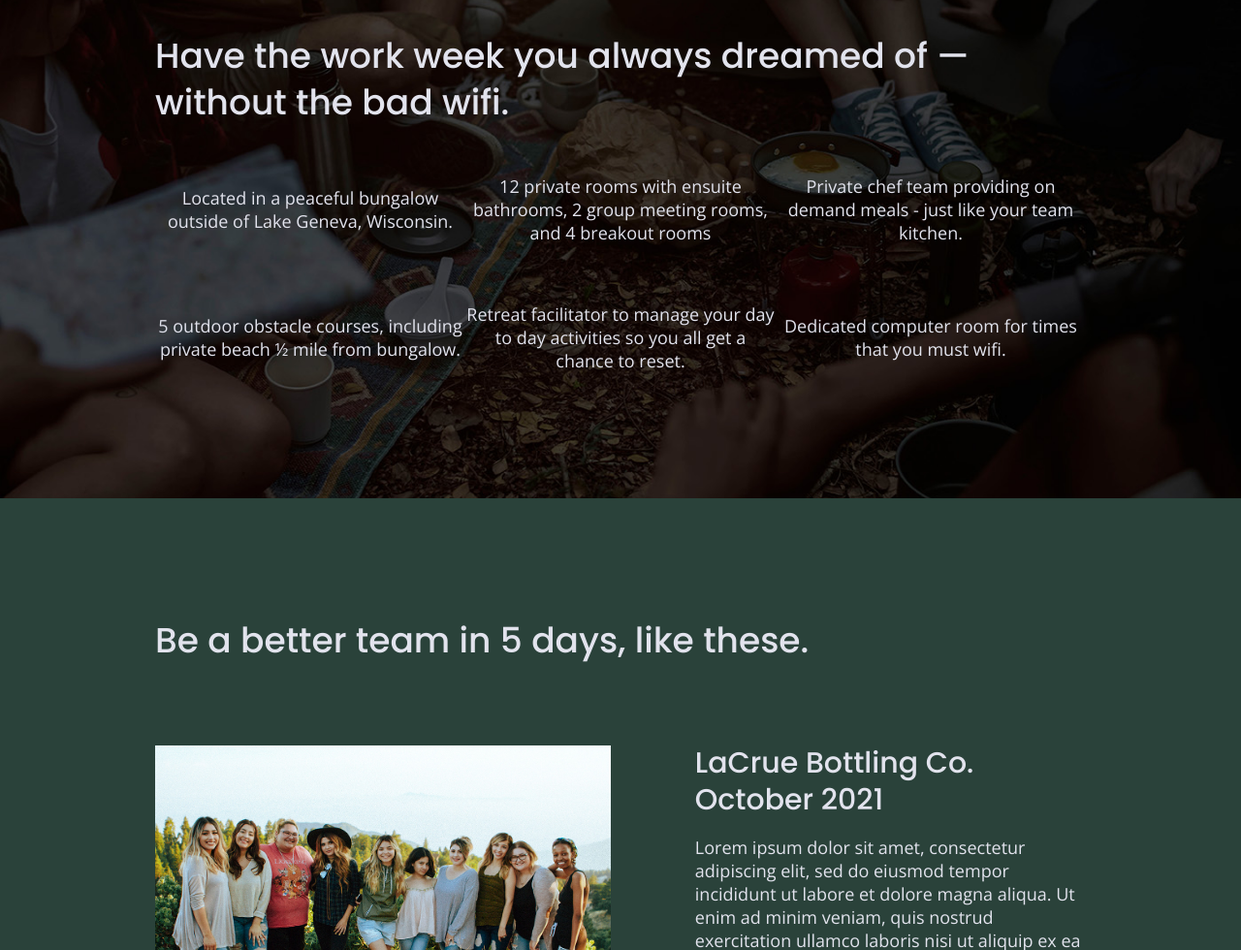
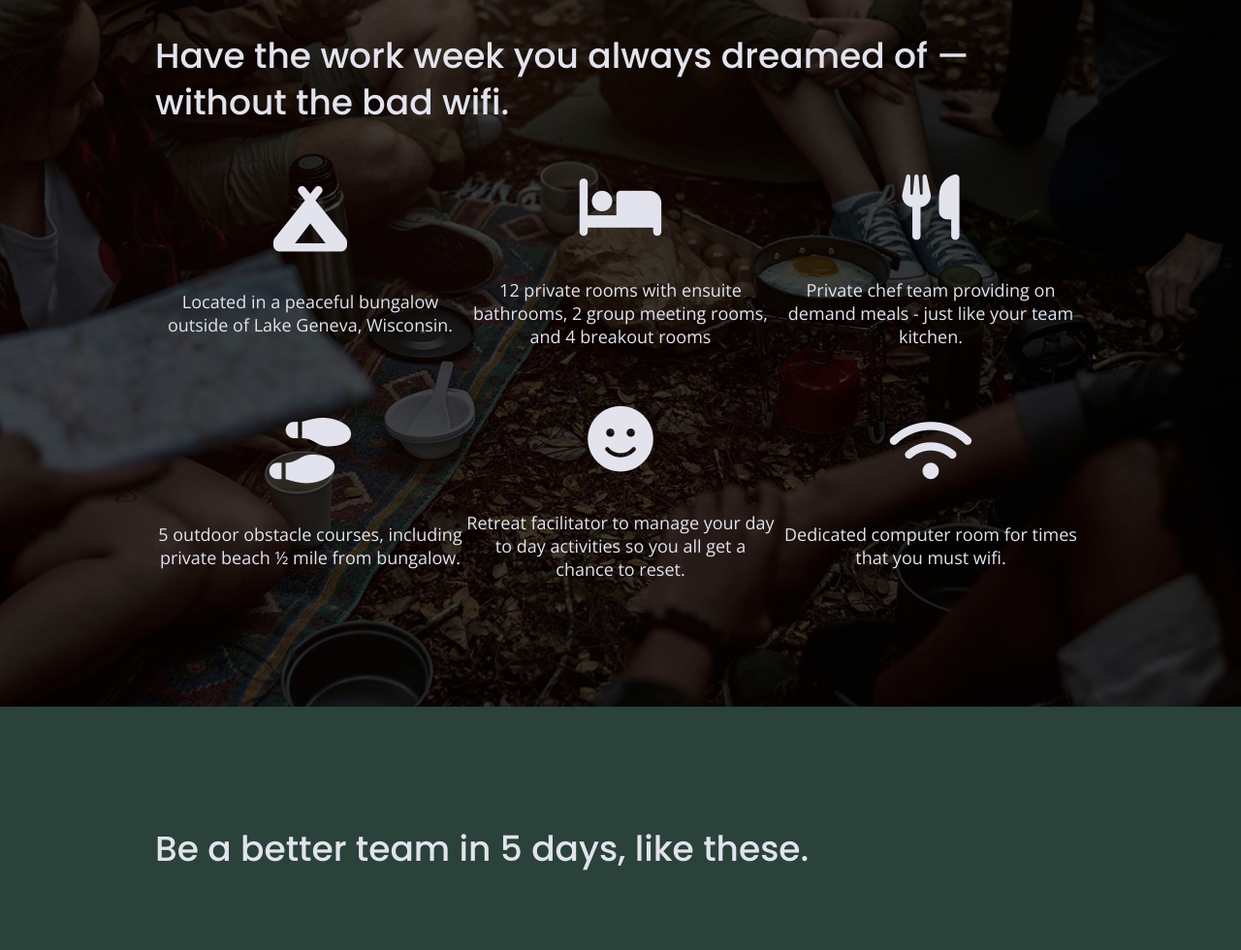
Before and after one commit to katdearmas/unplugged, a website built with Parcel: page index.html in a window 1280 px wide. Shown: the part 998-1978 px from the top of the page at 97% size. Built offline with nearby package versions, Linux system fonts and the light colour scheme.

Commit message:
Added icons to features section on homepage and styled with css

```diff
--- a/css/main.css
+++ b/css/main.css
@@ -333,6 +333,11 @@ input[type="button"] {
 .features p {
   text-align: center;
   margin: 0;
+}
+
+.features i {
+  font-size: 3.75em;
+  margin-bottom: 40px;
 }
 
 .features-items img {
--- a/index.html
+++ b/index.html
@@ -17,6 +17,8 @@
 
     <link rel="stylesheet" href="css/normalize.css" />
     <link rel="stylesheet" href="css/main.css" />
+    <!--fontawesome link-->
+  <script src="https://kit.fontawesome.com/4786fe4f10.js" crossorigin="anonymous"></script>
 
     <meta name="theme-color" content="#fafafa" />
 
@@ -79,6 +81,7 @@
           <div class="features-items">
             <article>
                <p class="fontawesome-icon">
+                 <i class="fas fa-campground"></i>
             </p>
               <p class="features-items-description">
                 Located in a peaceful bungalow outside of Lake Geneva,
@@ -87,6 +90,7 @@
             </article>
             <article>
                <p class="fontawesome-icon">
+                 <i class="fas fa-bed"></i>
             </p>
               <p class="features-items-description">
                 12 private rooms with ensuite bathrooms, 2 group meeting rooms,
@@ -95,6 +99,7 @@
             </article>
             <article>
                <p class="fontawesome-icon">
+                 <i class="fas fa-utensils"></i>
             </p>
               <p class="features-items-description">
                 Private chef team providing on demand meals - just like your team kitchen.
@@ -102,6 +107,7 @@
             </article>
             <article>
              <p class="fontawesome-icon">
+               <i class="fas fa-shoe-prints"></i>
             </p>
               <p class="features-items-description">
                 5 outdoor obstacle courses, including private beach ½ mile from bungalow.
@@ -109,6 +115,7 @@
             </article>
             <article>
               <p class="fontawesome-icon">
+                <i class="fas fa-smile"></i>
             </p>
               <p class="features-items-description">
                 Retreat facilitator to manage your day to day activities so you all get a chance to reset.
@@ -116,6 +123,7 @@
             </article>
             <article>
              <p class="fontawesome-icon">
+               <i class="fas fa-wifi"></i>
             </p>
               <p class="features-items-description">
                 Dedicated computer room for times that you must wifi.
```
Also changed, not shown: about/index.html (+2 -0 lines), faq/index.html (+5 -0 lines).
